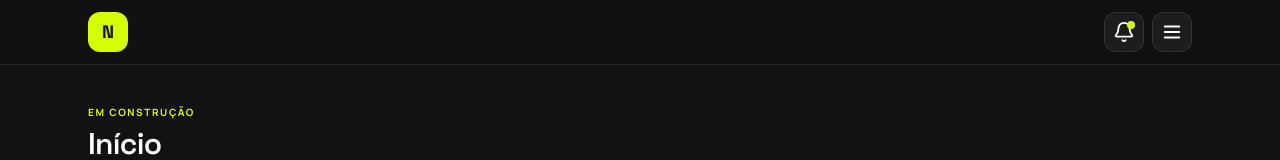
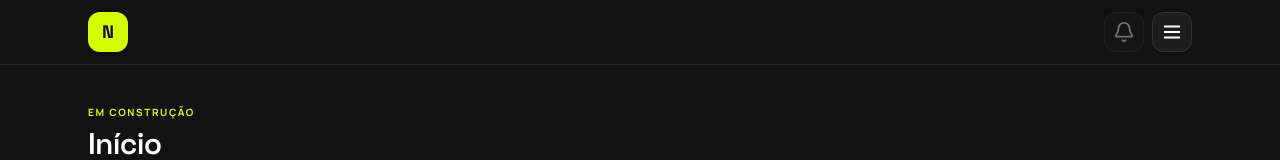
Before and after one commit to Hosz/DemandaRecife, a Next.js app in the folder app/: page / in a window 1280 px wide. Shown: the top 160 px of the page. Built offline with nearby package versions, Linux system fonts and the light colour scheme.

Commit message:
feat: desativa sino de notificacoes ate ter funcionalidade

```diff
--- a/app/app/components/AppShell.tsx
+++ b/app/app/components/AppShell.tsx
@@ -170,11 +170,12 @@ export function AppShell({ children }: { children: ReactNode }) {
           <div className="flex items-center gap-2">
             <button
               type="button"
+              disabled
               aria-label="Notificações"
-              className={headerButtonClass}
+              title="Em breve"
+              className="relative grid size-10 cursor-not-allowed place-items-center rounded-xl border border-white/10 bg-white/[0.05] text-white opacity-40"
             >
               {bellIcon}
-              <span className="absolute right-2 top-2 size-2 rounded-full bg-acid" />
             </button>
 
             <button
```
